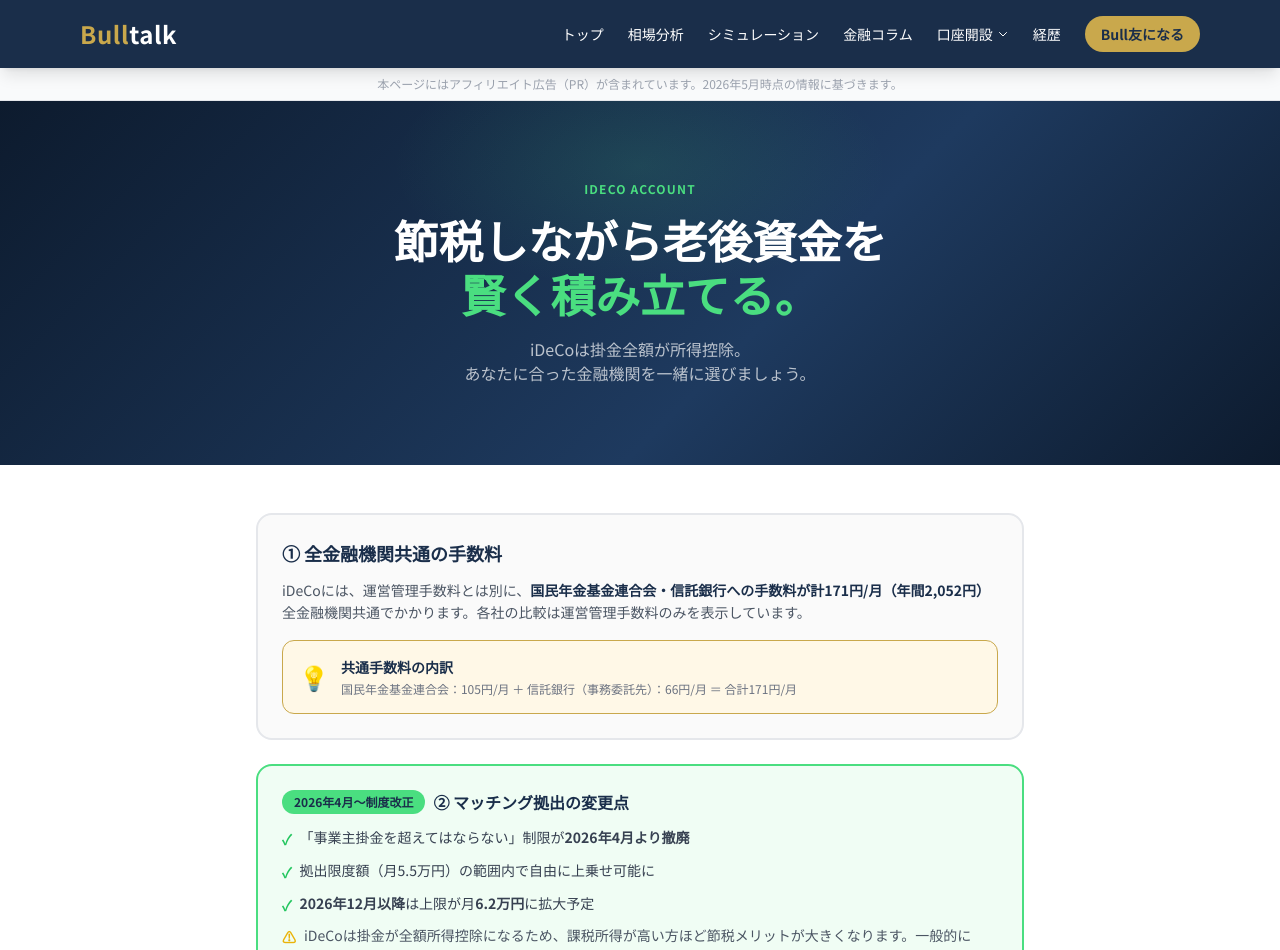
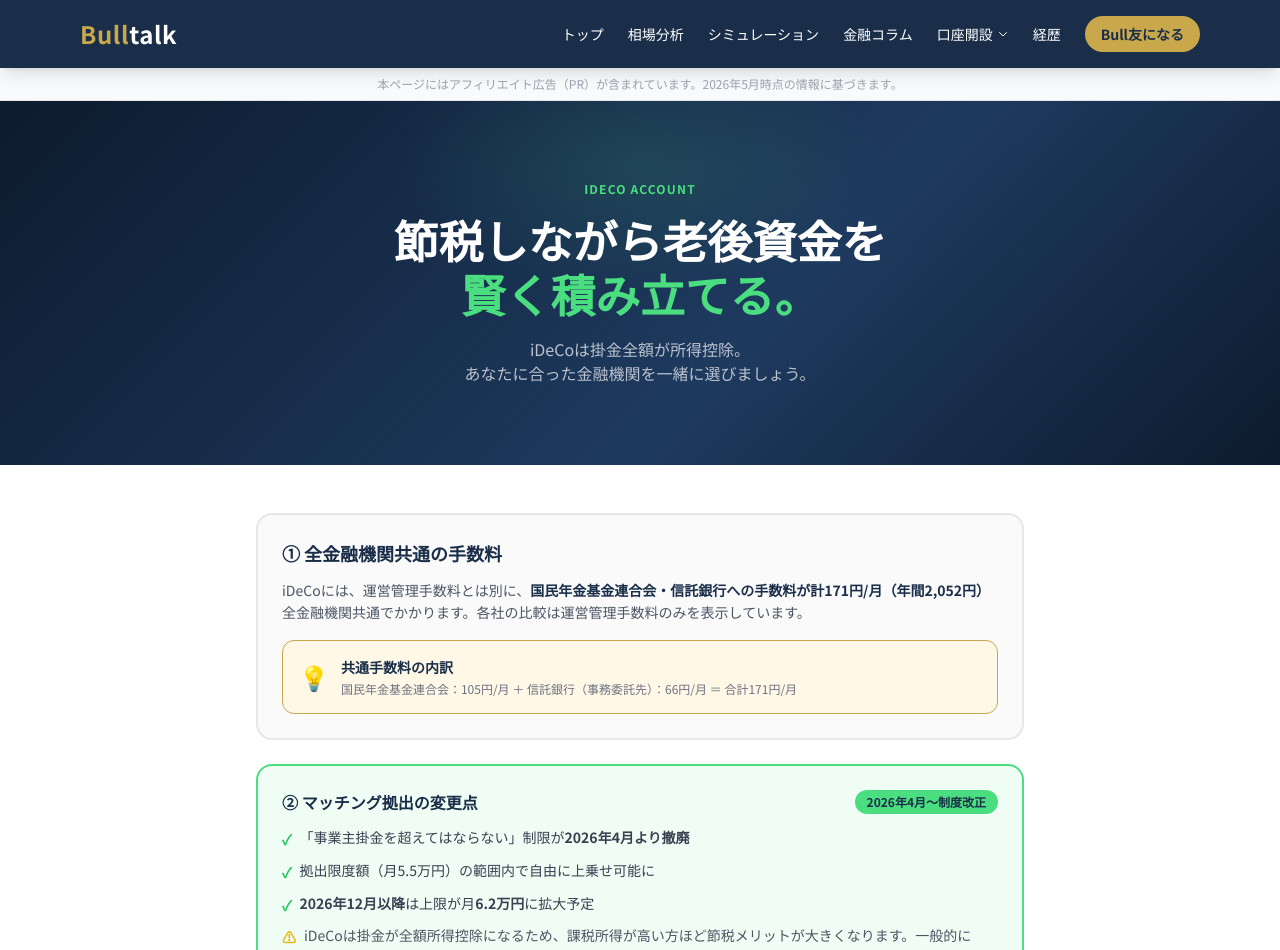
Before and after one commit to tanima3232-eng/bulltalk, a Next.js app: page /accounts/ideco in a window 1280 px wide. Shown: the top 950 px of the page. Built offline with nearby package versions, Linux system fonts and the light colour scheme.

Commit message:
fix: iDeCo ②見出しを左・バッジを右に移動し①と開始位置を揃える

```diff
--- a/app/accounts/ideco/page.tsx
+++ b/app/accounts/ideco/page.tsx
@@ -143,14 +143,14 @@ export default function IDeCoPage() {
               className="rounded-2xl p-6"
               style={{ border: "2px solid #4ADE80", background: "#F0FDF4" }}
             >
-              <div className="flex items-center gap-2 mb-3">
+              <div className="flex items-center justify-between gap-2 mb-3">
+                <h2 className="text-navy font-bold text-base">② マッチング拠出の変更点</h2>
                 <span
-                  className="text-xs font-bold px-3 py-1 rounded-full"
+                  className="text-xs font-bold px-3 py-1 rounded-full flex-shrink-0"
                   style={{ background: "#4ADE80", color: "#1A2E4A" }}
                 >
-                  2026年4月〜<br className="sm:hidden" />制度改正
+                  2026年4月〜制度改正
                 </span>
-                <h2 className="text-navy font-bold text-base">② マッチング拠出の変更点</h2>
               </div>
               <ul className="space-y-2 text-sm text-gray-700 leading-relaxed">
                 <li className="flex items-start gap-2">
```
